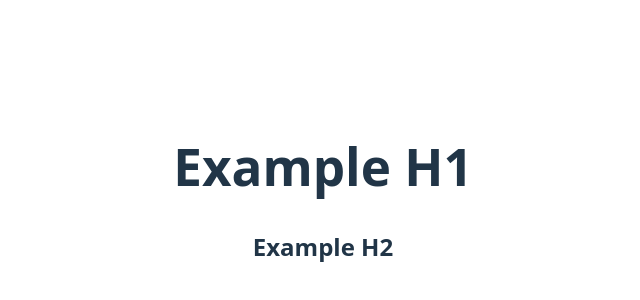
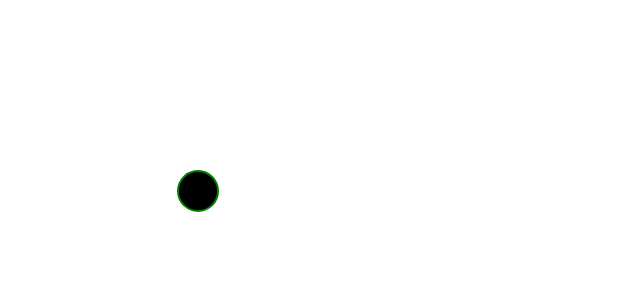
Before and after one commit to liamgingell/react-test-app, a React (Vite) app: page / in a window 1280 px wide. Shown: the part 206-506 px from the top of the page, without its empty margins (317-957 px from the left). Built offline with nearby package versions, Linux system fonts and the light colour scheme.

Commit message:
More testing

```diff
--- a/src/App.jsx
+++ b/src/App.jsx
@@ -6,14 +6,11 @@ import './App.css'
 function App() {
 
   return (
-    <>
-      <h1>
-        Example H1
-      </h1>
-      <h2>
-        Example H2
-      </h2>
-    </>
+      <div className="container">
+        <svg>
+          <circle cx="25" cy="75" r="20" stroke="green" strokeWidth="2" />
+        </svg>
+      </div>
   )
 }
 
```
